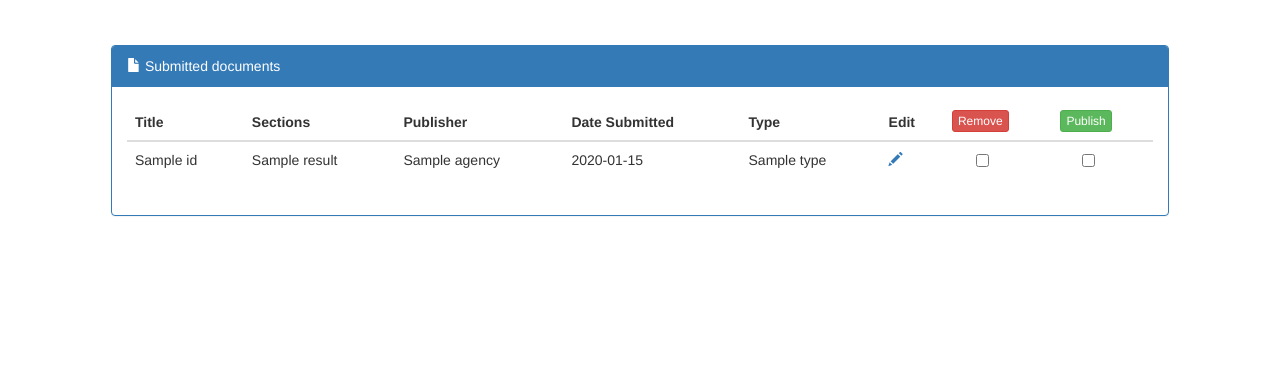
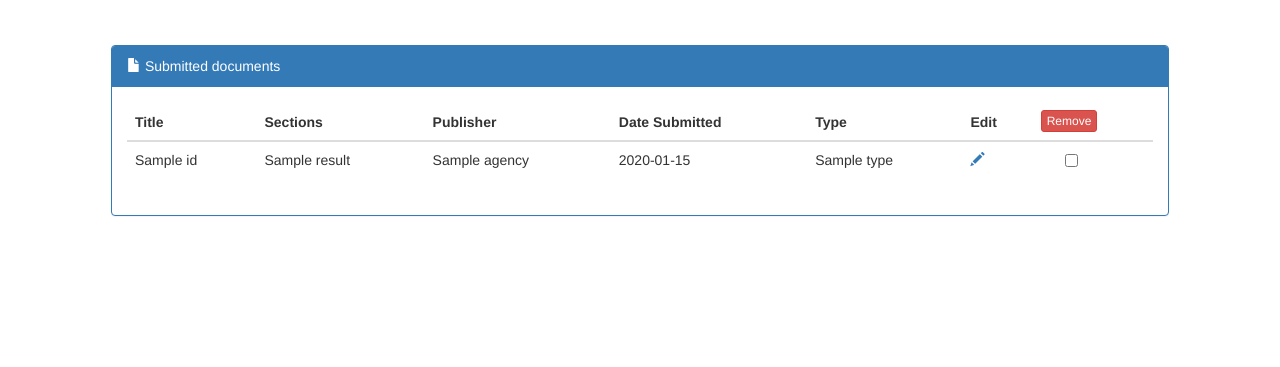
Before and after one commit to imAlan/GPP-Submission-Portal, a Flask app: template app/templates/submitted.html in a window 1280 px wide. Shown: the part 57-424 px from the top of the page. Run offline with Flask 2, Linux system fonts and the light colour scheme; tables that the repository leaves empty hold one stand-in row (values such as "Sample post"); the template is opened without the code that fills it: values that come from a table or form of the project are taken from there, most other values are stand-ins (such as "Sample title", 1, 10 or a date in 2020); some libraries are stand-ins or nearby versions.

Commit message:
Added restrictions to submitted documents page

```diff
--- a/app/templates/submitted.html
+++ b/app/templates/submitted.html
@@ -41,7 +41,9 @@
                                         <th>Type</th>
                                         <th>Edit</th>
                                         <th><a data-toggle="modal" data-target="#confirm-delete" href="#" class="btn btn-danger btn-xs">Remove</a></th>
+                                        {% if current_user.role == "Admin" %}
                                         <th>{{ form.submit(type="submit", class="btn btn-xs btn-success") }}</th>
+                                        {% endif %}
                                     </tr>
                                 </thead>
                                 <tbody>
@@ -56,13 +58,15 @@
                                                 <td>{{ result[0].agency }}</td>
                                                 <td>{{ result[0].dateSubmitted.date() }}</td>
                                                 <td>{{ result[0].type }}</td>
-                                                {% if result[0].category %}
+                                                {% if not result[0].category  and current_user.role == 'Admin' %}
+                                                    <td><a href="/edit/?id={{ result[0].id }}"><span class="glyphicon glyphicon-pencil" style="color:red;"></span></a></td>
+                                                {% else %}
                                                     <td><a href="/edit/?id={{ result[0].id }}"><span class="glyphicon glyphicon-pencil"></span></a></td>
-                                                {% else %}
-                                                    <td><a href="/edit/?id={{ result[0].id }}"><span class="glyphicon glyphicon-pencil" style="color:red;"></span></a></td>
                                                 {% endif %}
                                                 <td style="padding-left: 32px;"><input type="checkbox" name="remove_{{ result[0].id }}" value="{{ result[0].id }}"></td>
+                                                {% if current_user.role == "Admin" %}
                                                 <td style="padding-left: 30px;"><input type="checkbox" name="publish_{{ result[0].id }}"  value="{{ result[0].id }}"></td>
+                                                {% endif %}
                                             </tr>
                                         {% endfor %}
                                 </tbody>
--- a/app/templates/users.html
+++ b/app/templates/users.html
@@ -37,7 +37,7 @@
                                     {% if current_user.id != user[0].id %}
                                         <td><input type="checkbox" name="removeUser_{{ user[0].id }}" value="{{ user[0].id }}" style="margin-left: 21px;"></td>
                                     {% else %}
-                                        <td><p style="margin-left: 15px;">You</p></td>
+                                        <td><p style="margin-left: 15px;">Me</p></td>
                                     {% endif %}
                                 </tr>
                             {% endfor %}
--- a/app/views.py
+++ b/app/views.py
@@ -238,7 +238,7 @@ def submitted_docs():
     form = PublishForm(request.form)
     removeForm = RemoveForm(request.form)
     publish_errors = False
-    if form.validate_on_submit() and request.form['submit'] == 'Publish':
+    if form.validate_on_submit() and request.form['submit'] == 'Publish' and current_user.role == 'Admin':
         for input in request.form:
             input = input.split('_')
             if input[0] == 'publish':
@@ -277,7 +277,7 @@ def submitted_docs():
     docs_sec = db.session.query(Document, func.count(Document.common_id)).outerjoin(Section).join(Submit).join(User).filter(Document.common_id != None).filter(Submit.uid == session['uid']).filter(Document.status == "publishing").group_by(Document.common_id).all()
     docs_null = db.session.query(Document, func.count(Document.id)).outerjoin(Section).join(Submit).join(User).filter(Document.common_id == None).filter(Submit.uid == session['uid']).filter(Document.status == "publishing").group_by(Document.id).all()
     docs = docs_sec + docs_null
-    return render_template('submitted.html', results=docs, form=form, removeForm=removeForm, publish_errors=publish_errors)
+    return render_template('submitted.html', results=docs, form=form, removeForm=removeForm, publish_errors=publish_errors, current_user=current_user)
 
 @app.route('/published_docs', methods=['POST', 'GET'])
 @login_required
```
Also changed, not shown: 1 other file.
